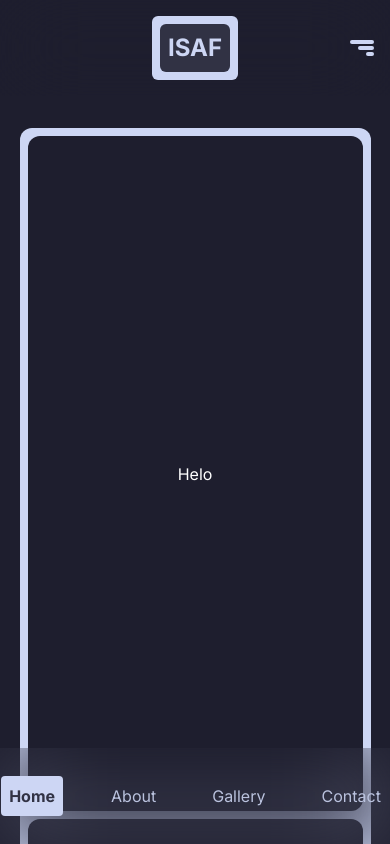
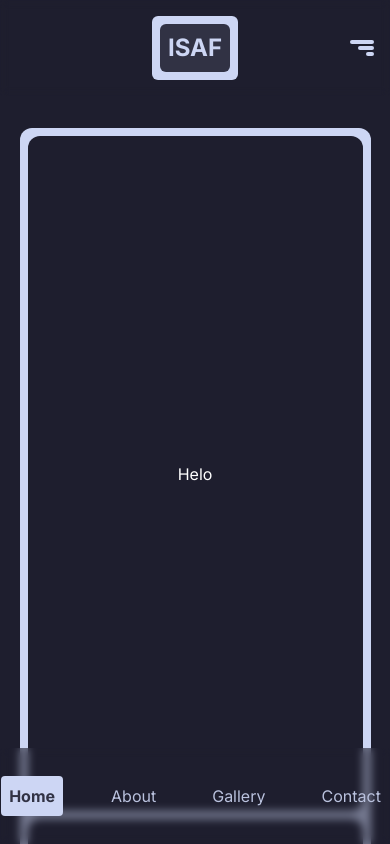
Before and after one commit to isaffathir/myportfolio, a Next.js app: page / in a window 390 px wide. Shown: the top 844 px of the page. Built offline with nearby package versions, Linux system fonts and the light colour scheme.

Commit message:
Try fix for iphone backdrop navbar

```diff
--- a/src/app/layout.tsx
+++ b/src/app/layout.tsx
@@ -20,11 +20,11 @@ export default function RootLayout({
     <html lang="en">
       <body className={inter.className}>
         <div className="w-full h-full bg-[#1e1e2e]">
-          <div className="pt-[8rem] overflow-hidden">
-            <div className="fixed top-0 z-50 w-full h-24 justify-center items-center bg-[#1e1e2e]/1 backdrop-filter backdrop-blur-2xl">
+          <div className="pt-[8rem]">
+            <div className="fixed top-0 z-50 w-full h-24 justify-center items-center bg-[#1e1e2e]/50 backdrop-blur-sm">
               <Navbar />
             </div>
-            <div className="md:hidden lg:hidden xl:hidden fixed bottom-0 z-50 w-full h-24 justify-center items-center bg-[#1e1e2e]/1 backdrop-filter backdrop-blur-2xl">
+            <div className="md:hidden lg:hidden xl:hidden fixed bottom-0 z-50 w-full h-24 justify-center items-center bg-[#1e1e2e]/50 backdrop-blur-sm">
               <BottomNavbar />
             </div>
             <div className="flex justify-center">{children}</div>
```
